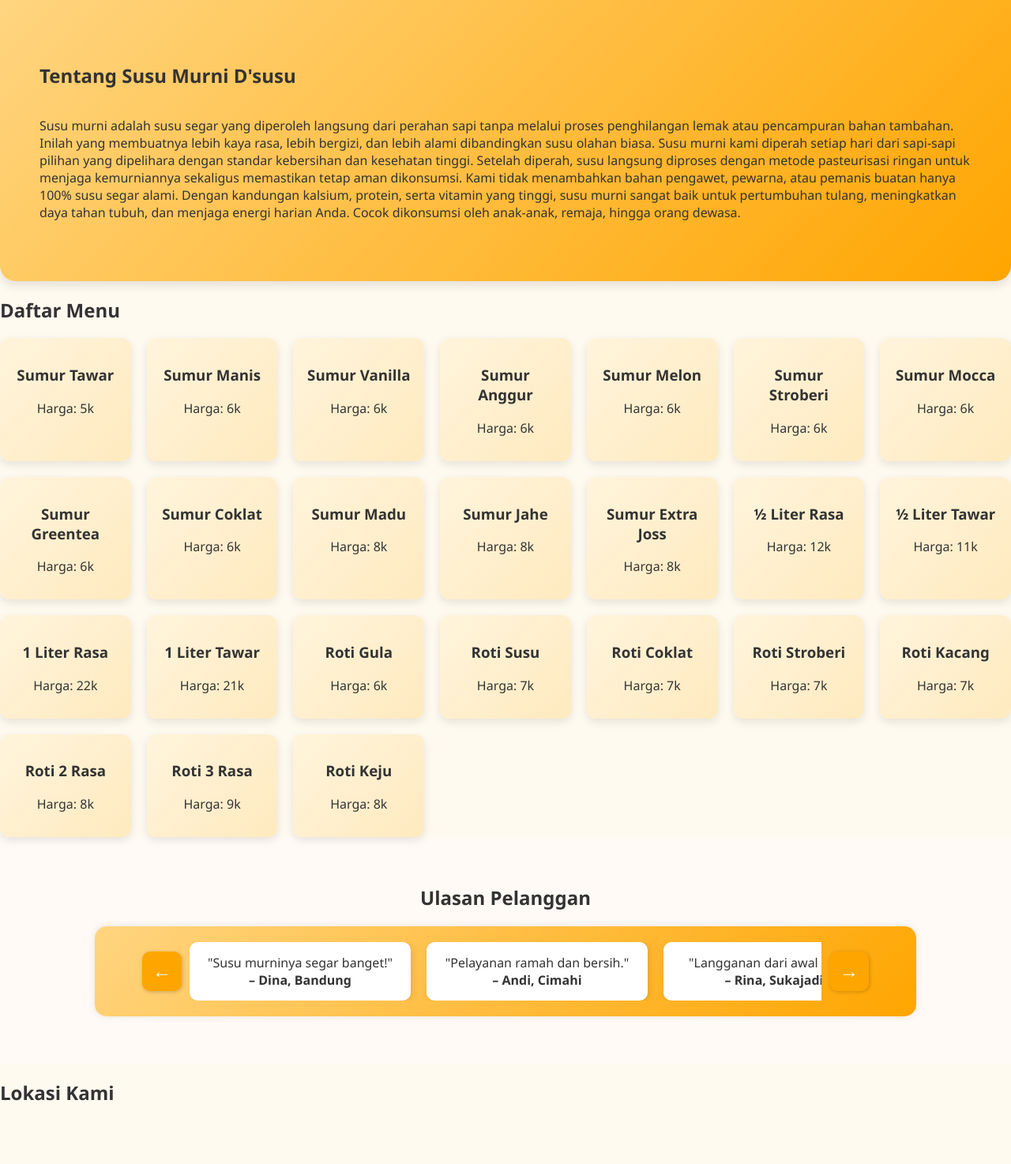
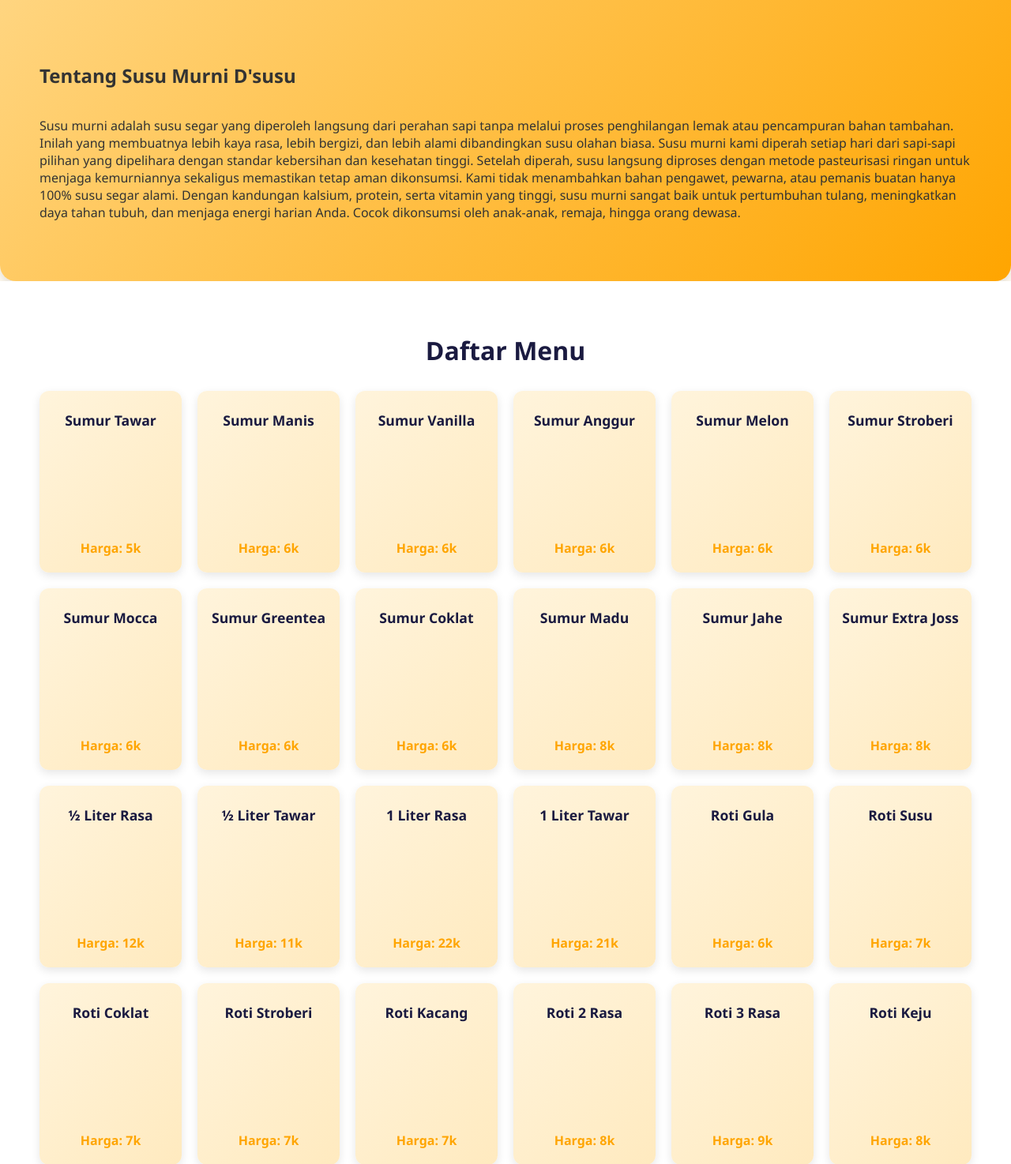
Before and after one commit to marsyadindaaa/susu-db, a PHP site: page /indextamu.php in a window 1280 px wide. Shown: the part 818-2292 px from the top of the page at 79% size. Before the commit the page ends 2212 px from the top, so only its background shows below. Run offline with PHP 8.4, Linux system fonts and the light colour scheme; data that the repository does not hold is empty; grey boxes are pictures that could not be loaded.

Commit message:
Refactor session handling and improve security in admin pages; implement prepared statements for product creation and enhance CSS styling for better layout.

```diff
--- a/admin/edit.php
+++ b/admin/edit.php
@@ -6,7 +6,7 @@ if (!isset($_SESSION['login'])) {
 }
 ?>
 <?php
-include 'config.php';
+include '<admin>config.php';
 
 // Ambil data berdasarkan ID
 $id = $_GET['id'];
@@ -24,7 +24,7 @@ $data = $result->fetch_assoc();
   <button type="submit">Update</button>
 </form>
 <?php
-include 'config.php';
+include '<admin>config.php';
 
 $id    = $_POST['id'];
 $nama  = $_POST['nama_produk'];
--- a/style.css
+++ b/style.css
@@ -145,12 +145,12 @@ nav a:hover {
 }
 
 /* === Katalog Section === */
-.katalog {
+#katalog {
   padding: 40px 50px;
   background: #fff;
 }
 
-.katalog h2 {
+#katalog h2 {
   text-align: center;
   margin-bottom: 30px;
   font-size: 2em;
@@ -159,8 +159,9 @@ nav a:hover {
 
 .produk {
   display: grid;
-  grid-template-columns: repeat(auto-fit, minmax(160px, 1fr));
+  grid-template-columns: repeat(auto-fit, minmax(180px, 1fr));
   gap: 20px;
+  margin-bottom: 20px;
 }
 
 .card-produk {
@@ -171,6 +172,10 @@ nav a:hover {
   box-shadow: 0 4px 12px var(--shadow);
   transition: all 0.3s ease;
   border: none;
+  min-height: 200px;
+  display: flex;
+  flex-direction: column;
+  justify-content: space-between;
 }
 
 .card-produk:hover {
@@ -180,9 +185,22 @@ nav a:hover {
 
 .card-produk img {
   width: 100%;
-  height: auto;
-  border-radius: 10px;
+  height: 120px;
+  object-fit: cover;
+  border-radius: 8px;
   margin-bottom: 10px;
+}
+
+.card-produk h3 {
+  margin: 10px 0;
+  color: var(--milk-navy);
+  font-size: 1.1em;
+}
+
+.card-produk p {
+  margin: 5px 0;
+  font-weight: bold;
+  color: var(--milk-orange);
 }
 
 /* === Lokasi === */
```
Also changed, not shown: admin/config.php (+2 -7 lines), admin/create.php (+36 -9 lines), admin/delete.php (+1 -8 lines), main.js (+5 -7 lines).
